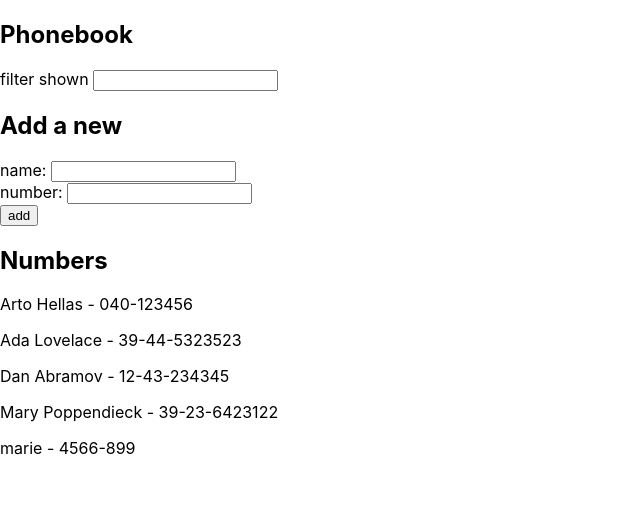
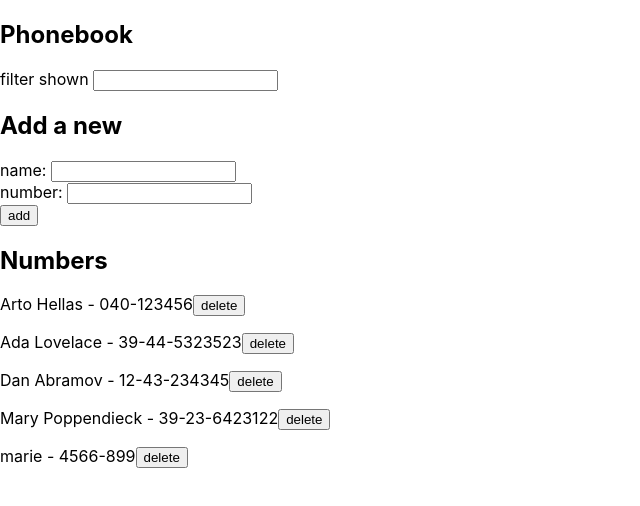
Before and after one commit to jeanm65/Part2-fullStackOpen, a React (Create React App) app: page / in a window 1280 px wide. Shown: the top 506 px of the page, without its empty margins (0-640 px from the left). Built offline with nearby package versions, Linux system fonts and the light colour scheme; data requests are answered from the project's data file.

Commit message:
this is the exercise 2.17 - step 9

```diff
--- a/src/App.jsx
+++ b/src/App.jsx
@@ -10,8 +10,7 @@
   const [newName, setNewName] = useState("");
   const [newNumber, setNewNumber] = useState("");
   useEffect(() => {
-    personServices.getAll()
-    .then((response) => {
+    personServices.getAll().then((response) => {
       const data = response.data;
       setPersons(data);
     });
@@ -56,6 +55,12 @@
     <h2>No results found!</h2>
   );
 
+  const removeUser = (id) => {
+    axios.delete(`http://localhost:3001/persons/${id}`);
+    console.log('delete this person?');
+    setPersons(persons.filter((person) => person.id !== id));
+  };
+
   return (
     <div>
       <h2>Phonebook</h2>
@@ -75,6 +80,7 @@
         return (
           <p key={person.id}>
             {person.name} - {person.number}
+            <button onClick={() => removeUser(person.id)}>delete</button>
           </p>
         );
       })}
--- a/src/services/persons.jsx
+++ b/src/services/persons.jsx
@@ -2,16 +2,21 @@
 const baseUrl = "http://localhost:3001/persons";
 
 const getAll = () => {
-  return axios.get(baseUrl)
+  return axios.get(baseUrl);
+};
+
+const create = (nameObject) => {
+  return axios.post(baseUrl, nameObject);
+};
+
+const handleDelete = (id) => {
+  axios.delete(baseUrl/id)
 }
 
-const create = nameObject => {
-  return axios.post(baseUrl, nameObject)
-}
-
-const personServices =  {
+const personServices = {
   getAll,
-  create
-}
+  create,
+  handleDelete
+};
 
 export default personServices;
```
